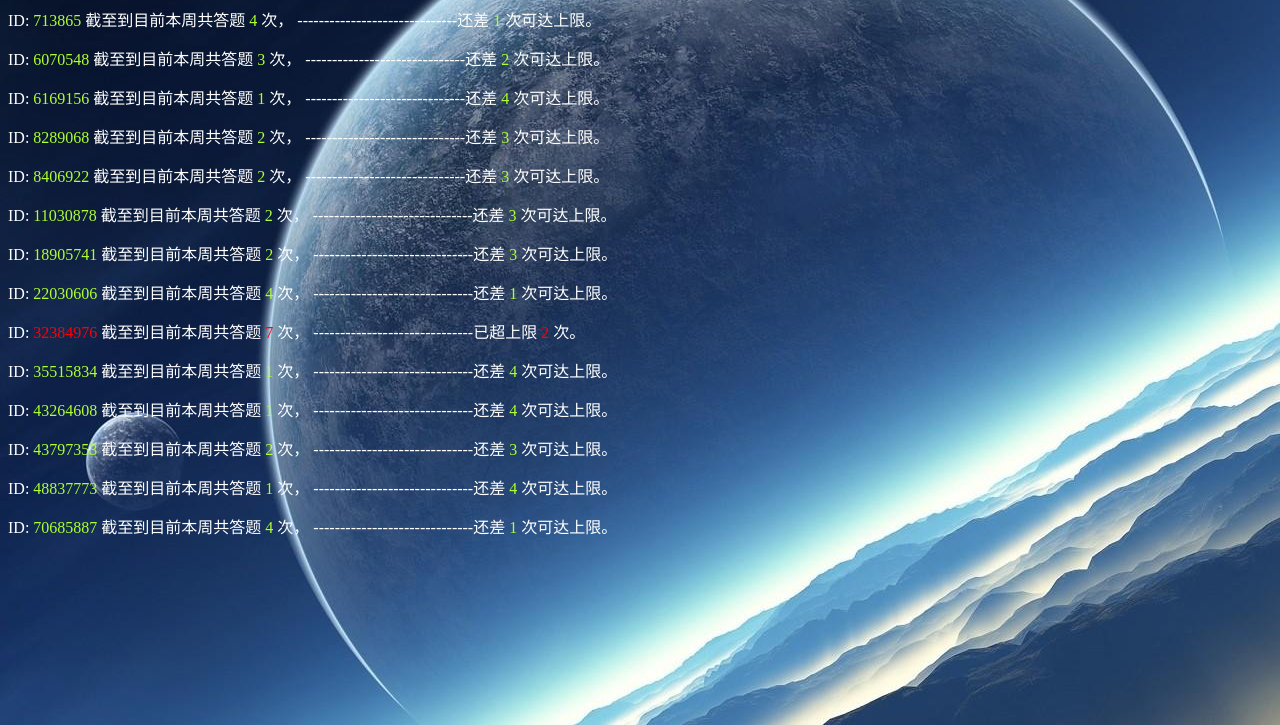
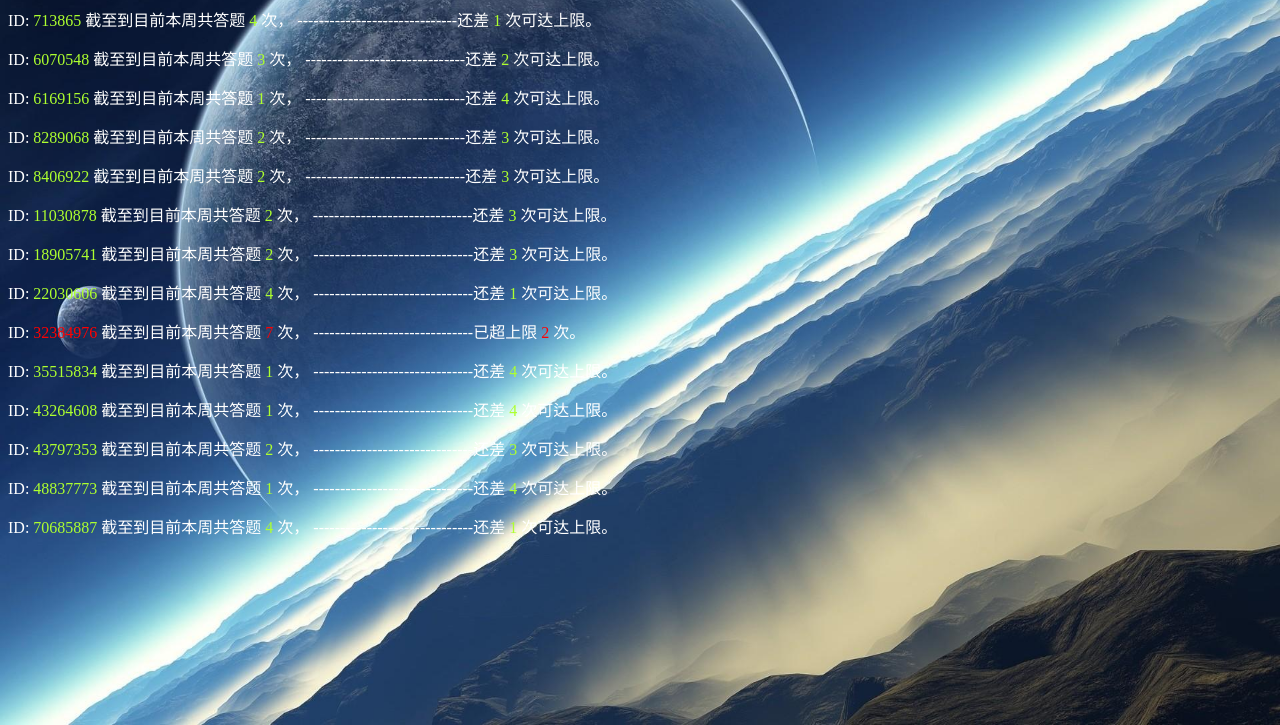
Before and after one commit to zhouv587/test, a plain HTML site: page index.html in a window 1280 px wide. Shown: the part 75-800 px from the top of the page. Drawn offline with Linux system fonts and the light colour scheme.

Commit message:
Update index.html

```diff
--- a/index.html
+++ b/index.html
@@ -6,6 +6,7 @@
         <style>
             body{
                 background: url('./bg2.jpg&refer=http___pic1.win4000.jfif');
+                background-size:100vw 100vh;
             }
             .baili{
                 margin-top: 15px;
```
